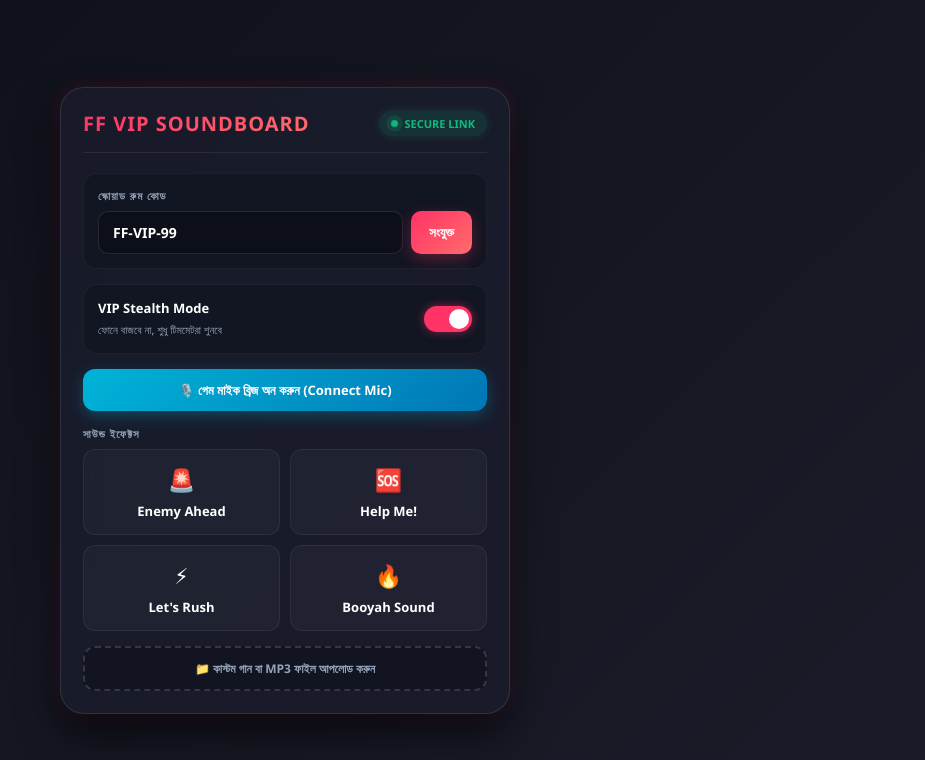
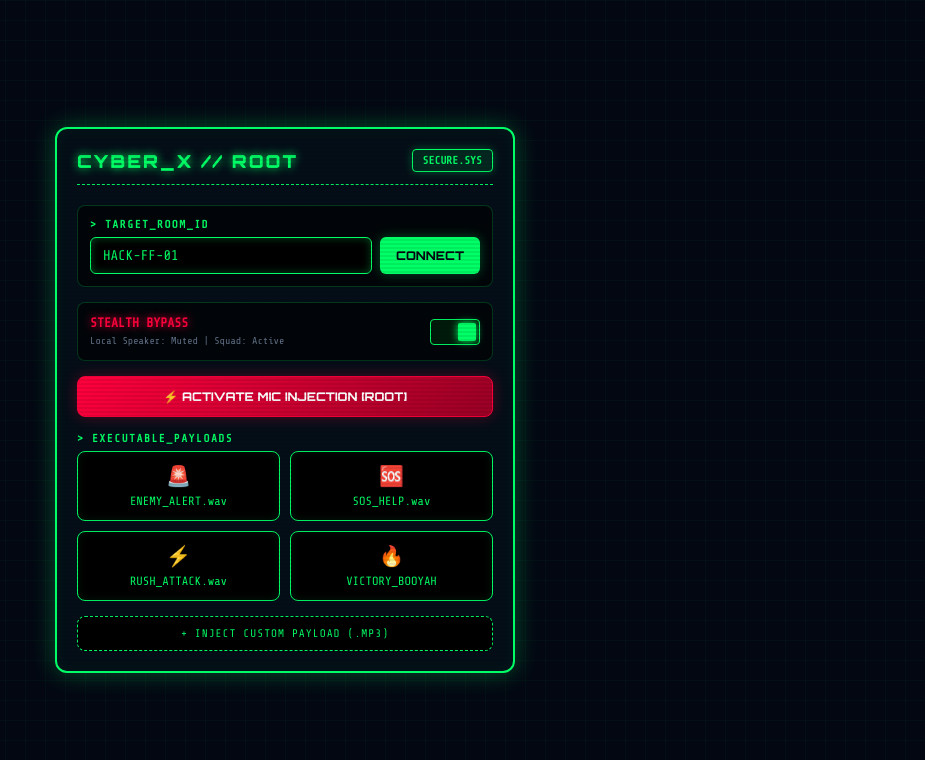
Before and after one commit to hadimd223-gif/FF-VOICE, a plain HTML site: page index.html in a window 1280 px wide. Shown: the whole page, without its empty margins (355-1280 px from the left). Drawn offline with nearby package versions, Linux system fonts and the light colour scheme; no server answers.

Commit message:
Add files via upload

```diff
--- a/index.html
+++ b/index.html
@@ -3,28 +3,35 @@
 <head>
     <meta charset="UTF-8">
     <meta name="viewport" content="width=device-width, initial-scale=1.0">
-    <title>FF VIP Soundboard Pro</title>
+    <title>CYBER-X // HACKER VIP SOUNDBOARD</title>
+    <!-- রোবোটিক এবং হ্যাকার স্টাইলের ফন্ট (Orbitron) -->
+    <link href="https://fonts.googleapis.com/css2?family=Orbitron:wght@400;600;800;900&family=Share+Tech+Mono&display=swap" rel="stylesheet">
+
     <style>
         :root {
-            --bg-gradient: linear-gradient(135deg, #0d0f18 0%, #1a1c29 100%);
-            --card-bg: rgba(26, 29, 45, 0.85);
-            --accent: #ff3366;
-            --accent-gradient: linear-gradient(135deg, #ff3366 0%, #ff6b6b 100%);
-            --text-main: #ffffff;
-            --text-muted: #94a3b8;
-            --success: #10b981;
-            --warning: #f59e0b;
+            --bg-dark: #030712;
+            --card-bg: rgba(5, 15, 25, 0.9);
+            --neon-green: #00ff66;
+            --neon-red: #ff003c;
+            --green-glow: rgba(0, 255, 102, 0.3);
+            --red-glow: rgba(255, 0, 60, 0.3);
+            --text-main: #e2e8f0;
+            --text-muted: #64748b;
         }
 
         * {
             box-sizing: border-box;
             margin: 0;
             padding: 0;
-            font-family: 'Segoe UI', Tahoma, Geneva, Verdana, sans-serif;
+            font-family: 'Share Tech Mono', monospace;
         }
 
         body {
-            background: var(--bg-gradient);
+            background-color: var(--bg-dark);
+            background-image:
+                linear-gradient(rgba(0, 255, 102, 0.03) 1px, transparent 1px),
+                linear-gradient(90deg, rgba(0, 255, 102, 0.03) 1px, transparent 1px);
+            background-size: 20px 20px;
             color: var(--text-main);
             display: flex;
             justify-content: center;
@@ -33,116 +40,117 @@
             padding: 15px;
         }
 
-        .vip-container {
+        .hacker-container {
             width: 100%;
-            max-width: 450px;
+            max-width: 460px;
             background: var(--card-bg);
-            backdrop-filter: blur(20px);
-            border-radius: 24px;
-            padding: 22px;
-            box-shadow: 0 20px 40px rgba(0,0,0,0.6), 0 0 20px rgba(255, 51, 102, 0.15);
-            border: 1px solid rgba(255, 255, 255, 0.1);
+            border: 2px solid var(--neon-green);
+            border-radius: 12px;
+            padding: 20px;
+            box-shadow: 0 0 25px var(--green-glow), inset 0 0 15px rgba(0, 255, 102, 0.05);
+            position: relative;
+            overflow: hidden;
         }
 
-        .vip-header {
+        /* টার্মিনাল স্ক্যানলাইন এফেক্ট */
+        .hacker-container::before {
+            content: " ";
+            display: block;
+            position: absolute;
+            top: 0; left: 0; bottom: 0; right: 0;
+            background: linear-gradient(rgba(18, 16, 16, 0) 50%, rgba(0, 0, 0, 0.25) 50%);
+            background-size: 100% 4px;
+            z-index: 10;
+            pointer-events: none;
+            opacity: 0.3;
+        }
+
+        .terminal-header {
             display: flex;
             justify-content: space-between;
             align-items: center;
             margin-bottom: 20px;
-            border-bottom: 1px solid rgba(255,255,255,0.08);
-            padding-bottom: 15px;
+            border-bottom: 1px dashed var(--neon-green);
+            padding-bottom: 12px;
         }
 
-        .vip-header h1 {
-            font-size: 20px;
-            font-weight: 800;
-            background: var(--accent-gradient);
-            -webkit-background-clip: text;
-            -webkit-text-fill-color: transparent;
-            letter-spacing: 1px;
+        .terminal-header h1 {
+            font-family: 'Orbitron', sans-serif;
+            font-size: 18px;
+            font-weight: 900;
+            color: var(--neon-green);
+            text-shadow: 0 0 10px var(--neon-green);
+            letter-spacing: 2px;
         }
 
-        .live-badge {
+        .system-status {
             font-size: 11px;
             font-weight: 700;
-            padding: 5px 12px;
-            border-radius: 20px;
-            background: rgba(16, 185, 129, 0.15);
-            color: var(--success);
-            display: flex;
-            align-items: center;
-            gap: 6px;
-            box-shadow: 0 0 10px rgba(16, 185, 129, 0.2);
+            padding: 4px 10px;
+            border-radius: 4px;
+            background: rgba(0, 255, 102, 0.1);
+            color: var(--neon-green);
+            border: 1px solid var(--neon-green);
+            box-shadow: 0 0 8px var(--green-glow);
         }
 
-        .dot {
-            width: 7px;
-            height: 7px;
-            background: var(--success);
-            border-radius: 50%;
-            animation: glow 1.5s infinite;
-        }
-
-        @keyframes glow {
-            0% { transform: scale(0.95); box-shadow: 0 0 0 0 rgba(16, 185, 129, 0.7); }
-            70% { transform: scale(1); box-shadow: 0 0 0 6px rgba(16, 185, 129, 0); }
-            100% { transform: scale(0.95); box-shadow: 0 0 0 0 rgba(16, 185, 129, 0); }
-        }
-
-        .control-group {
-            background: rgba(18, 20, 32, 0.7);
-            border-radius: 14px;
-            padding: 14px;
+        .control-panel {
+            background: rgba(0, 0, 0, 0.6);
+            border: 1px solid rgba(0, 255, 102, 0.2);
+            border-radius: 8px;
+            padding: 12px;
             margin-bottom: 15px;
-            border: 1px solid rgba(255,255,255,0.05);
         }
 
         .label-title {
             font-size: 11px;
-            color: var(--text-muted);
+            color: var(--neon-green);
             text-transform: uppercase;
-            letter-spacing: 1px;
-            margin-bottom: 8px;
+            letter-spacing: 1.5px;
+            margin-bottom: 6px;
+            display: block;
             font-weight: 600;
-            display: block;
         }
 
-        .room-row {
+        .input-row {
             display: flex;
             gap: 8px;
         }
 
         input[type="text"] {
             flex: 1;
-            padding: 11px 14px;
-            border-radius: 10px;
-            border: 1px solid rgba(255,255,255,0.1);
-            background: #0d0f18;
-            color: white;
+            padding: 10px 12px;
+            border-radius: 6px;
+            border: 1px solid var(--neon-green);
+            background: #000;
+            color: var(--neon-green);
             outline: none;
             font-size: 14px;
-            font-weight: 600;
+            font-family: 'Share Tech Mono', monospace;
+            box-shadow: inset 0 0 8px var(--green-glow);
         }
 
-        .btn-vip {
-            padding: 11px 18px;
+        .btn-cyber {
+            padding: 10px 16px;
             border: none;
-            border-radius: 10px;
-            background: var(--accent-gradient);
-            color: white;
-            font-weight: 700;
+            border-radius: 6px;
+            background: var(--neon-green);
+            color: #030712;
+            font-family: 'Orbitron', sans-serif;
+            font-weight: 800;
             cursor: pointer;
             transition: 0.3s;
-            box-shadow: 0 5px 15px rgba(255, 51, 102, 0.3);
-            font-size: 13px;
+            box-shadow: 0 0 12px var(--green-glow);
+            font-size: 12px;
         }
 
-        .btn-vip:active {
-            transform: scale(0.95);
+        .btn-cyber:hover {
+            background: #fff;
+            box-shadow: 0 0 20px var(--neon-green);
         }
 
-        /* VIP Toggle Switch */
-        .toggle-row {
+        /* হ্যাকার টগল সুইচ (লাল ও সবুজ থিম) */
+        .toggle-box {
             display: flex;
             justify-content: space-between;
             align-items: center;
@@ -150,19 +158,21 @@
 
         .toggle-info span {
             font-size: 13px;
-            font-weight: 600;
+            font-weight: bold;
+            color: var(--neon-red);
+            text-shadow: 0 0 8px var(--neon-red);
             display: block;
         }
 
         .toggle-info small {
-            font-size: 11px;
+            font-size: 10px;
             color: var(--text-muted);
         }
 
         .switch {
             position: relative;
             display: inline-block;
-            width: 48px;
+            width: 50px;
             height: 26px;
         }
 
@@ -176,50 +186,61 @@
             position: absolute;
             cursor: pointer;
             top: 0; left: 0; right: 0; bottom: 0;
-            background-color: #334155;
+            background-color: #1a0005;
+            border: 1px solid var(--neon-red);
             transition: .3s;
-            border-radius: 34px;
+            border-radius: 4px;
         }
 
         .slider:before {
             position: absolute;
             content: "";
-            height: 20px;
-            width: 20px;
+            height: 18px;
+            width: 18px;
             left: 3px;
             bottom: 3px;
-            background-color: white;
+            background-color: var(--neon-red);
             transition: .3s;
-            border-radius: 50%;
+            border-radius: 2px;
+            box-shadow: 0 0 8px var(--neon-red);
         }
 
         input:checked + .slider {
-            background-color: var(--accent);
-            box-shadow: 0 0 10px rgba(255, 51, 102, 0.5);
+            background-color: #001a0a;
+            border-color: var(--neon-green);
         }
 
         input:checked + .slider:before {
-            transform: translateX(22px);
+            transform: translateX(24px);
+            background-color: var(--neon-green);
+            box-shadow: 0 0 8px var(--neon-green);
         }
 
-        .mic-btn-full {
+        .mic-btn {
             width: 100%;
-            background: linear-gradient(135deg, #00b4d8 0%, #0077b6 100%);
+            background: linear-gradient(135deg, #ff003c 0%, #990024 100%);
             padding: 12px;
-            border: none;
-            border-radius: 12px;
+            border: 1px solid var(--neon-red);
+            border-radius: 8px;
             color: white;
+            font-family: 'Orbitron', sans-serif;
             font-weight: 700;
-            font-size: 13px;
+            font-size: 12px;
             cursor: pointer;
             display: flex;
             align-items: center;
             justify-content: center;
             gap: 8px;
-            box-shadow: 0 5px 15px rgba(0, 180, 216, 0.3);
+            box-shadow: 0 0 15px var(--red-glow);
             margin-bottom: 15px;
+            transition: 0.3s;
         }
 
+        .mic-btn:hover {
+            box-shadow: 0 0 25px var(--neon-red);
+        }
+
+        /* সাউন্ড গ্রিড (হ্যাকার স্টাইল বাটন) */
         .sound-grid {
             display: grid;
             grid-template-columns: repeat(2, 1fr);
@@ -227,84 +248,87 @@
             margin-bottom: 15px;
         }
 
-        .sound-card {
-            background: rgba(255, 255, 255, 0.03);
-            border: 1px solid rgba(255, 255, 255, 0.06);
-            border-radius: 12px;
-            padding: 14px 10px;
-            color: white;
-            font-size: 13px;
-            font-weight: 600;
+        .cyber-card {
+            background: #000;
+            border: 1px solid var(--neon-green);
+            border-radius: 8px;
+            padding: 12px 8px;
+            color: var(--neon-green);
+            font-size: 12px;
+            font-family: 'Share Tech Mono', monospace;
             cursor: pointer;
             display: flex;
             flex-direction: column;
             align-items: center;
-            gap: 8px;
+            gap: 6px;
             transition: all 0.2s ease;
+            box-shadow: inset 0 0 8px rgba(0, 255, 102, 0.1);
         }
 
-        .sound-card:hover {
-            background: rgba(255, 51, 102, 0.1);
-            border-color: rgba(255, 51, 102, 0.3);
+        .cyber-card:hover {
+            background: rgba(0, 255, 102, 0.1);
+            box-shadow: 0 0 12px var(--green-glow);
         }
 
-        .sound-card:active {
-            transform: scale(0.95);
+        .cyber-card.active-playing {
+            border-color: var(--neon-red);
+            color: var(--neon-red);
+            background: rgba(255, 0, 60, 0.15);
+            box-shadow: 0 0 20px var(--neon-red);
+            animation: pulse-red 1s infinite alternate;
         }
 
-        .sound-card span.icon {
-            font-size: 22px;
+        @keyframes pulse-red {
+            0% { box-shadow: 0 0 10px var(--neon-red); }
+            100% { box-shadow: 0 0 25px var(--neon-red); }
         }
 
-        .upload-card {
-            background: rgba(13, 15, 24, 0.5);
-            border: 2px dashed rgba(255, 255, 255, 0.15);
-            border-radius: 12px;
-            padding: 12px;
+        .cyber-card span.icon {
+            font-size: 20px;
+        }
+
+        .upload-terminal {
+            background: #000;
+            border: 1px dashed var(--neon-green);
+            border-radius: 8px;
+            padding: 10px;
             text-align: center;
             cursor: pointer;
-            transition: 0.2s;
         }
 
-        .upload-card:hover {
-            border-color: var(--accent);
-        }
-
-        .upload-card label {
+        .upload-terminal label {
             cursor: pointer;
-            color: var(--text-muted);
-            font-size: 12px;
-            font-weight: 600;
+            color: var(--neon-green);
+            font-size: 11px;
             display: block;
+            text-transform: uppercase;
+            letter-spacing: 1px;
         }
     </style>
 </head>
 <body>
 
-<div class="vip-container">
-    <div class="vip-header">
-        <h1>FF VIP SOUNDBOARD</h1>
-        <div class="live-badge">
-            <div class="dot"></div>
-            <span>SECURE LINK</span>
+<div class="hacker-container">
+    <div class="terminal-header">
+        <h1>CYBER_X // ROOT</h1>
+        <div class="system-status">SECURE.SYS</div>
+    </div>
+
+    <!-- রুম কোড প্যানেল -->
+    <div class="control-panel">
+        <span class="label-title">> TARGET_ROOM_ID</span>
+        <div class="input-row">
+            <input type="text" id="roomCode" value="HACK-FF-01">
+            <button class="btn-cyber" onclick="changeRoom()">CONNECT</button>
         </div>
     </div>
 
-    <!-- রুম কানেকশন -->
-    <div class="control-group">
-        <span class="label-title">স্কোয়াড রুম কোড</span>
-        <div class="room-row">
-            <input type="text" id="roomCode" value="FF-VIP-99">
-            <button class="btn-vip" onclick="changeRoom()">সংযুক্ত</button>
-        </div>
-    </div>
-
-    <!-- ভিআইপি মোড সুইচ (টিমমেটরা শুনবে, আমি শুনব না) -->
-    <div class="control-group">
-        <div class="toggle-row">
+    <!-- ভিআইপি স্টিলথ মোড সুইচ (সবুজ/লাল হ্যাকার থিম) -->
+    <div class="control-panel">
+        <div class="toggle-row toggle-box">
             <div class="toggle-info">
-                <span>VIP Stealth Mode</span>
-                <small>ফোনে বাজবে না, শুধু টিমমেটরা শুনবে</small>
+                <span>STEALTH BYPASS</span>
+                <small>Local Speaker: Muted | Squad: Active</small>
             </div>
             <label class="switch">
                 <input type="checkbox" id="stealthMode" checked>
@@ -313,36 +337,36 @@
         </div>
     </div>
 
-    <!-- গেম মাইক ব্রিজ অ্যাক্টিভেশন -->
-    <button class="mic-btn-full" onclick="enableInGameMicBridge()">
-        🎙️ গেম মাইক ব্রিজ অন করুন (Connect Mic)
+    <!-- গেম মাইক ব্রিজ -->
+    <button class="mic-btn" onclick="enableInGameMicBridge()">
+        ⚡ ACTIVATE MIC INJECTION [ROOT]
     </button>
 
     <!-- সাউন্ডবোর্ড প্যানেল -->
-    <span class="label-title">সাউন্ড ইফেক্টস</span>
+    <span class="label-title">> EXECUTABLE_PAYLOADS</span>
     <div class="sound-grid" id="soundGrid">
-        <button class="sound-card" onclick="triggerSound('enemy', 440, 'sawtooth')">
+        <button class="cyber-card" onclick="toggleSound('enemy', 440, 'sawtooth', this)">
             <span class="icon">🚨</span>
-            <span>Enemy Ahead</span>
+            <span>ENEMY_ALERT.wav</span>
         </button>
-        <button class="sound-card" onclick="triggerSound('help', 587, 'triangle')">
+        <button class="cyber-card" onclick="toggleSound('help', 587, 'triangle', this)">
             <span class="icon">🆘</span>
-            <span>Help Me!</span>
+            <span>SOS_HELP.wav</span>
         </button>
-        <button class="sound-card" onclick="triggerSound('rush', 659, 'square')">
+        <button class="cyber-card" onclick="toggleSound('rush', 659, 'square', this)">
             <span class="icon">⚡</span>
-            <span>Let's Rush</span>
+            <span>RUSH_ATTACK.wav</span>
         </button>
-        <button class="sound-card" onclick="triggerSound('booyah', 880, 'sine')">
+        <button class="cyber-card" onclick="toggleSound('booyah', 880, 'sine', this)">
             <span class="icon">🔥</span>
-            <span>Booyah Sound</span>
+            <span>VICTORY_BOOYAH</span>
         </button>
     </div>
 
     <!-- কাস্টম ফাইল আপলোড -->
-    <div class="upload-card">
+    <div class="upload-terminal">
         <label for="audioFile">
-            📁 কাস্টম গান বা MP3 ফাইল আপলোড করুন
+            + INJECT CUSTOM PAYLOAD (.MP3)
         </label>
         <input type="file" id="audioFile" accept="audio/*" style="display:none" onchange="loadCustomAudio(event)">
     </div>
@@ -369,11 +393,17 @@
     const db = firebase.database();
 
     const audioCtx = new (window.AudioContext || window.webkitAudioContext)();
-    let currentRoom = "FF-VIP-99";
+    let currentRoom = "HACK-FF-01";
     let dbRef = db.ref('rooms/' + currentRoom + '/action');
     let micDestination = null;
 
-    // মাইক ব্রিজ ও অডিও রাউটিং সেটআপ
+    let activePlayer = {
+        name: null,
+        sourceNode: null,
+        oscillator: null,
+        buttonElement: null
+    };
+
     async function enableInGameMicBridge() {
         try {
             if (audioCtx.state === 'suspended') await audioCtx.resume();
@@ -382,12 +412,12 @@
             const sourceNode = audioCtx.createMediaStreamSource(micStream);
 
             const dest = audioCtx.createMediaStreamDestination();
-            sourceNode.connect(dest); // গেমের মাইকের জন্য পাস করা হলো
+            sourceNode.connect(dest);
 
             micDestination = dest;
-            alert("সফলভাবে গেম মাইক ব্রিজ কানেক্ট হয়েছে! এখন গেমের মাইক অন রাখলে টিমমেটরা শুনতে পাবে।");
+            alert("[SUCCESS] Mic injection protocol initialized successfully for Squad.");
         } catch (err) {
-            alert("মাইক পারমিশন পাওয়া যায়নি: " + err.message);
+            alert("[ERROR] Permission denied or blocked: " + err.message);
         }
     }
 
@@ -398,69 +428,93 @@
         dbRef.off();
         dbRef = db.ref('rooms/' + currentRoom + '/action');
         listenToFirebase();
-        alert("রুম কোড আপডেট হয়েছে: " + currentRoom);
+        alert("Target Room Switched to: " + currentRoom);
     }
 
-    // সাউন্ড প্লে এবং স্টিলথ মোড হ্যান্ডেলিং
-    function triggerSound(name, freq, type) {
+    // টগল সাউন্ড সিস্টেম (একবার চাপলে চালু, আবার চাপলে বন্ধ)
+    function toggleSound(name, freq, type, btnElement) {
         if (audioCtx.state === 'suspended') audioCtx.resume();
 
+        if (activePlayer.name === name) {
+            stopActiveSound();
+            dbRef.set({ sound: 'STOP', timestamp: Date.now() });
+            return;
+        }
+
+        stopActiveSound();
         const isStealthOn = document.getElementById('stealthMode').checked;
+        playTone(name, freq, type, isStealthOn, btnElement);
 
-        // ১. টিমমেটদের কাছে ফায়ারবেসের মাধ্যমে সিগন্যাল পাঠানো
         dbRef.set({
             sound: name,
             freq: freq,
             type: type,
+            action: 'PLAY',
             timestamp: Date.now()
         });
-
-        // ২. নিজের ফোনে বাজবে কিনা তা স্টিলথ মোড নির্ধারণ করবে
-        if (!isStealthOn) {
-            playAudioLocally(freq, type, false); // নিজের ফোনে বাজবে
-        } else {
-            // যদি স্টিলথ অন থাকে, তবে শুধু গেমের মাইক ব্রিজে যাবে, নিজের স্পিকারে বাজবে না
-            playAudioLocally(freq, type, true);
-        }
     }
 
-    function playAudioLocally(freq, type, silentForMe) {
+    function playTone(name, freq, type, silentForMe, btnElement) {
         const osc = audioCtx.createOscillator();
         const gain = audioCtx.createGain();
 
         osc.type = type;
         osc.frequency.setValueAtTime(freq, audioCtx.currentTime);
-
         gain.gain.setValueAtTime(0.4, audioCtx.currentTime);
-        gain.gain.exponentialRampToValueAtTime(0.01, audioCtx.currentTime + 0.3);
 
         if (!silentForMe) {
-            // নিজের স্পিকারে বাজানোর জন্য কানেক্ট করা
             osc.connect(gain);
             gain.connect(audioCtx.destination);
         }
 
-        // যদি মাইক ব্রিজ চালু থাকে, তবে টিমমেটদের শোনানোর জন্য রাউট করা
         if (micDestination) {
             osc.connect(gain);
             gain.connect(micDestination);
         }
 
         osc.start();
-        osc.stop(audioCtx.currentTime + 0.3);
+
+        activePlayer = {
+            name: name,
+            oscillator: osc,
+            buttonElement: btnElement
+        };
+
+        if (btnElement) {
+            btnElement.classList.add('active-playing');
+        }
     }
 
-    // ফায়ারবেস থেকে রিমোট টিমমেটদের সাউন্ড রিসিভ করা
+    function stopActiveSound() {
+        if (activePlayer.oscillator) {
+            try {
+                activePlayer.oscillator.stop();
+                activePlayer.oscillator.disconnect();
+            } catch(e) {}
+        }
+        if (activePlayer.sourceNode) {
+            try {
+                activePlayer.sourceNode.stop();
+                activePlayer.sourceNode.disconnect();
+            } catch(e) {}
+        }
+        if (activePlayer.buttonElement) {
+            activePlayer.buttonElement.classList.remove('active-playing');
+        }
+        activePlayer = { name: null, sourceNode: null, oscillator: null, buttonElement: null };
+    }
+
     function listenToFirebase() {
         dbRef.on('value', (snapshot) => {
             const data = snapshot.val();
             if (data && Date.now() - data.timestamp < 3000) {
-                // এটি অন্য টিমমেট বা রিমোট ডিভাইস থেকে এসেছে কিনা তা চেক করে প্লে করা যায়
+                if (data.action === 'STOP' || data.sound === 'STOP') {
+                    // রিমোট অফ সিগন্যাল
+                }
             }
         });
     }
 
-    // কাস্টম MP3 ফাইল লোড
     function loadCustomAudio(event) {
         const file = event.target.files[0];
         if (!file) return;
@@ -470,12 +524,18 @@
             audioCtx.decodeAudioData(e.target.result, function(buffer) {
                 const grid = document.getElementById('soundGrid');
                 const btn = document.createElement('button');
-                btn.className = 'sound-card';
+                const soundKey = 'custom_' + Date.now();
+                btn.className = 'cyber-card';
                 btn.innerHTML = `<span class="icon">🎵</span><span>${file.name.substring(0, 10)}</span>`;
+
                 btn.onclick = () => {
-                    const isStealthOn = document.getElementById('stealthMode').checked;
-                    playCustomBuffer(buffer, isStealthOn);
-                    dbRef.set({ sound: 'custom', timestamp: Date.now() });
+                    if (activePlayer.name === soundKey) {
+                        stopActiveSound();
+                    } else {
+                        stopActiveSound();
+                        const isStealthOn = document.getElementById('stealthMode').checked;
+                        playCustomBuffer(buffer, isStealthOn, btn, soundKey);
+                    }
                 };
                 grid.appendChild(btn);
             });
@@ -483,7 +543,7 @@
         reader.readAsArrayBuffer(file);
     }
 
-    function playCustomBuffer(buffer, silentForMe) {
+    function playCustomBuffer(buffer, silentForMe, btnElement, soundKey) {
         if (audioCtx.state === 'suspended') audioCtx.resume();
         const source = audioCtx.createBufferSource();
         source.buffer = buffer;
@@ -496,6 +556,20 @@
         }
 
         source.start(0);
+
+        activePlayer = {
+            name: soundKey,
+            sourceNode: source,
+            buttonElement: btnElement
+        };
+
+        if (btnElement) {
+            btnElement.classList.add('active-playing');
+        }
+
+        source.onended = () => {
+            stopActiveSound();
+        };
     }
 
     listenToFirebase();
```
